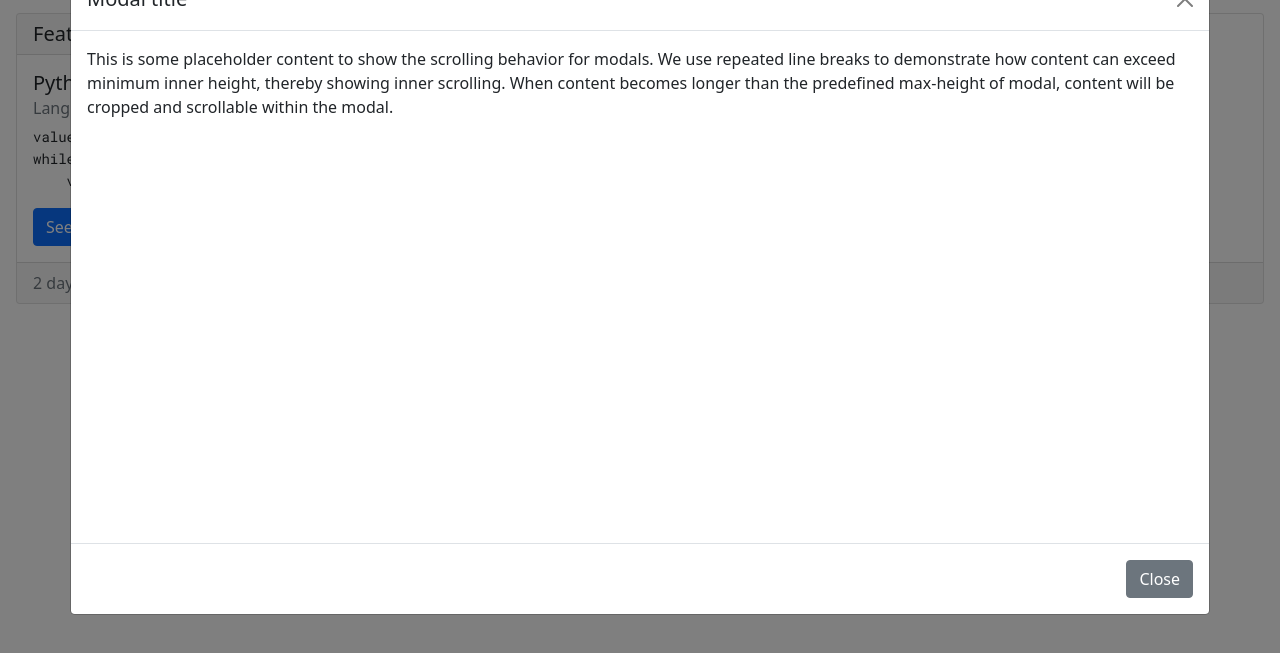
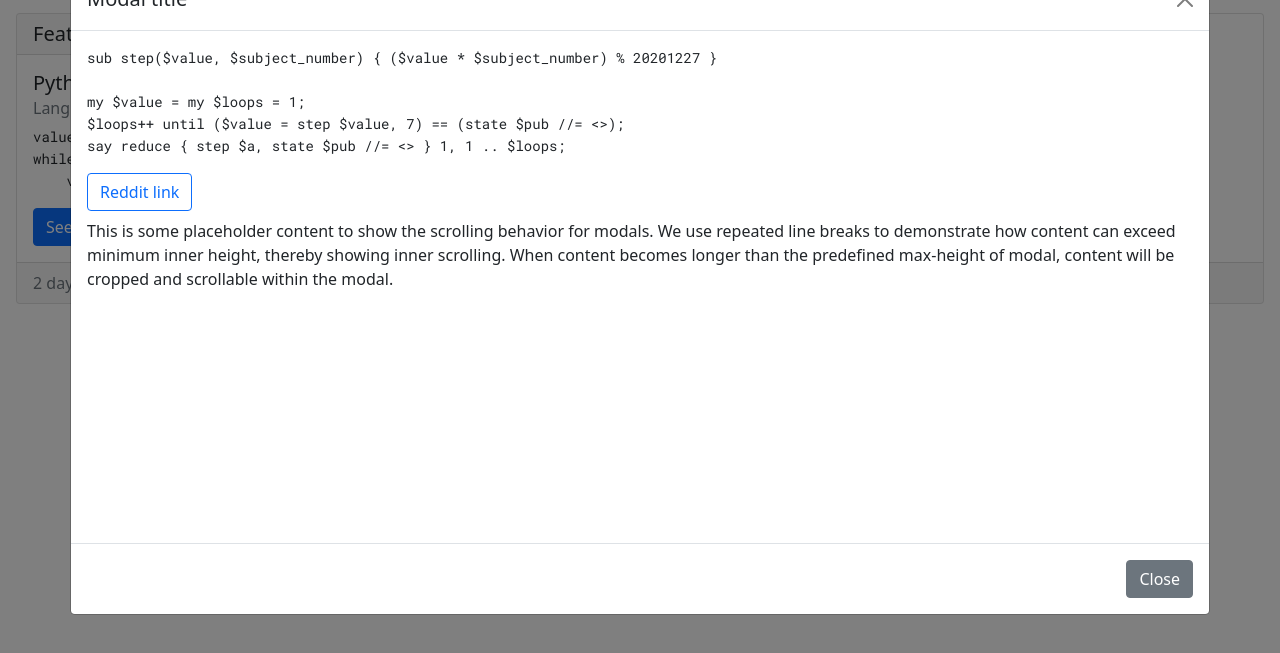
Before and after one commit to tameTNT/COMP1101-Summative-Assessment-1, a website: page client/index.html in a window 1280 px wide. Both pictures are taken after a click on the button "See post". Shown: the part 133-786 px from the top of the page. Drawn offline with nearby package versions, Linux system fonts and the light colour scheme; a script that the page names is missing; a small style sheet from the web is missing.

Commit message:
Alter padding within modal
Change order with code coming first and then a link to reddit page.

```diff
--- a/client/index.html
+++ b/client/index.html
@@ -86,16 +86,22 @@ while value != (card_public_key := 19774466):
               <button type="button" class="btn-close" data-bs-dismiss="modal" aria-label="Close"></button>
             </div>
             <div class="modal-body">
-              This is some placeholder content to show the scrolling behavior for modals. We use repeated line breaks to
-              demonstrate how content can exceed minimum inner height, thereby showing inner scrolling. When content
-              becomes longer than the predefined max-height of modal, content will be cropped and scrollable within the
-              modal.
-              <br><br><br><br><br><br><br><br><br><br><br><br><br><br><br><br><br><br><br><br>
-              <pre><code class="language-perl">sub step($value, $subject_number) { ($value * $subject_number) % 20201227 }
+              <pre class="mb-0"><code class="language-perl">sub step($value, $subject_number) { ($value * $subject_number) % 20201227 }
 
 my $value = my $loops = 1;
 $loops++ until ($value = step $value, 7) == (state $pub //= <>);
 say reduce { step $a, state $pub //= <> } 1, 1 .. $loops;</code></pre>
+              <a href="#" class="btn btn-outline-primary mt-3 mb-2">Reddit link</a>
+              <p>
+                This is some placeholder content to show the scrolling behavior for modals. We use
+                repeated line breaks to
+                demonstrate how content can exceed minimum inner height, thereby showing inner
+                scrolling. When content
+                becomes longer than the predefined max-height of modal, content will be cropped and
+                scrollable within the
+                modal.
+              </p>
+              <br><br><br><br><br><br><br><br><br><br><br><br><br><br><br><br><br><br><br><br>
             </div>
             <div class="modal-footer">
               <button type="button" class="btn btn-secondary" data-bs-dismiss="modal">Close</button>
```
